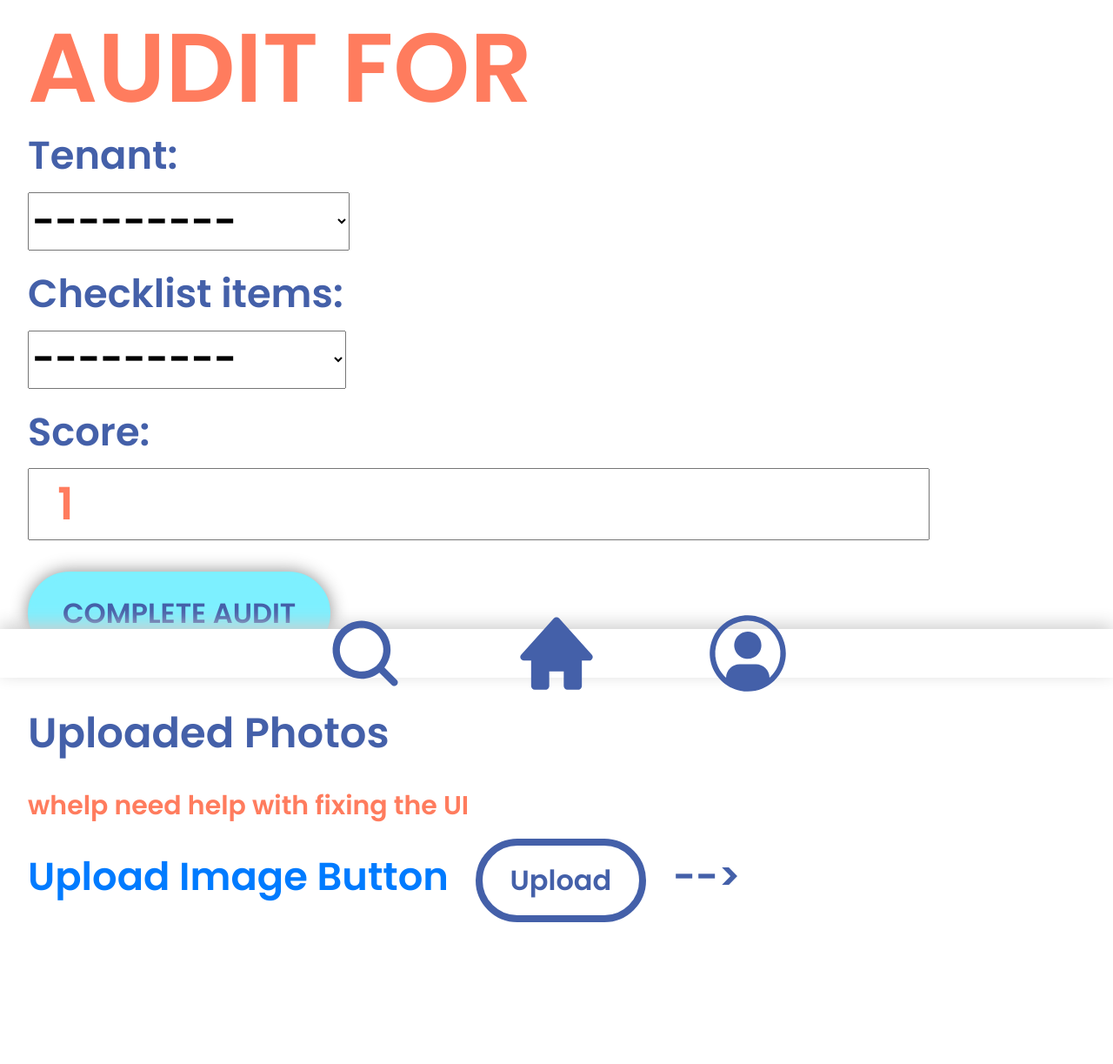
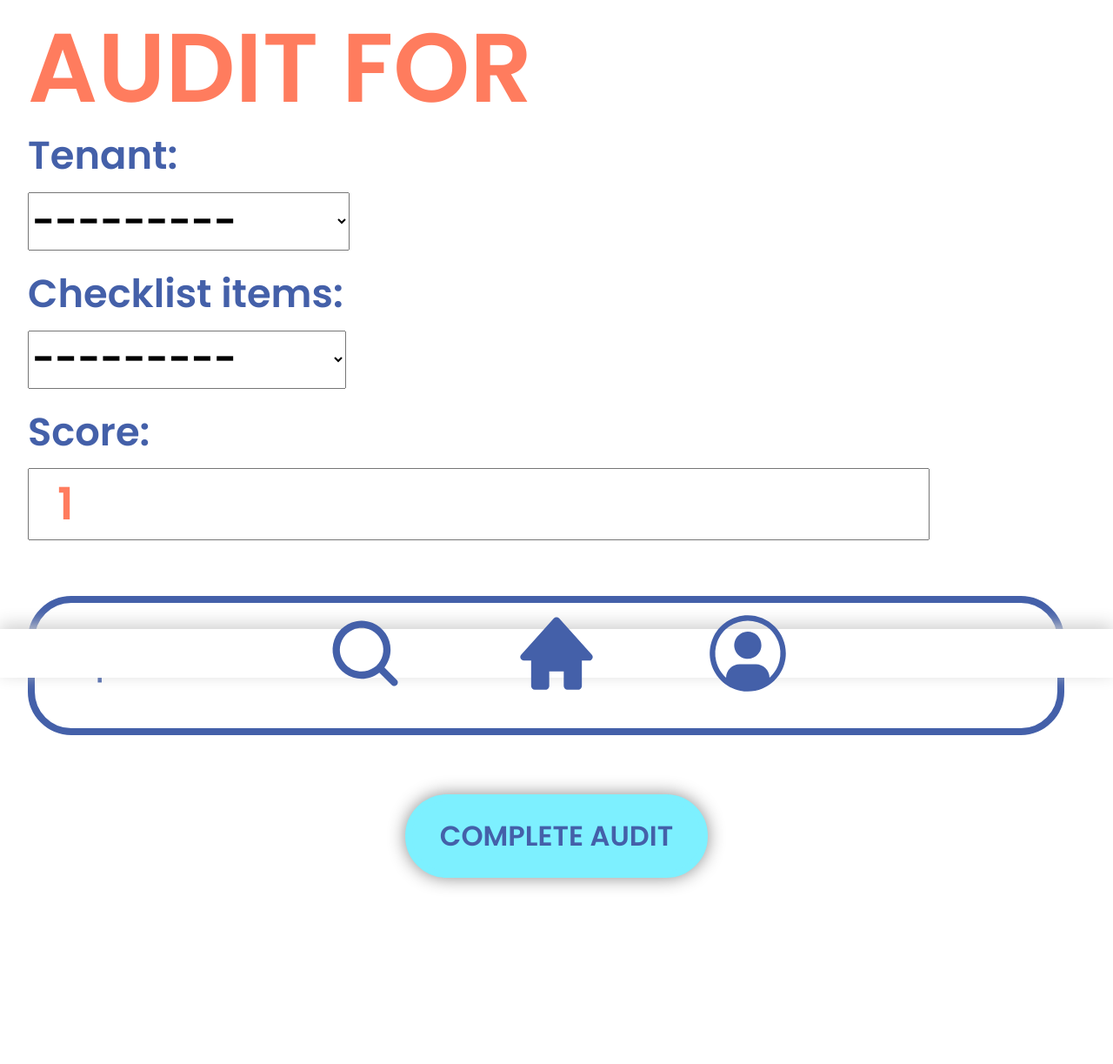
Before and after one commit to rebbyling/50003-backend, a Django app: page /create_audit/ in a window 1280 px wide. Shown: the part 21-1244 px from the top of the page at 87% size. Before the commit the page ends 1081 px from the top, so only its background shows below. Run offline with Django 3.2, Linux system fonts and the light colour scheme; a user stored in the database is signed in; data comes from the database, SQL or seed files in the repository; both versions use the stored data as it was after the commit; some libraries are stand-ins or nearby versions.

Commit message:
fixed checklist and tenant UI

```diff
--- a/SingHealth/accounts/templates/accounts/audit_form.html
+++ b/SingHealth/accounts/templates/accounts/audit_form.html
@@ -15,8 +15,8 @@
 <div > {% endcomment %}
 
 {% include 'accounts/checklistform.html' %}
-
- </div>{% comment %}
+{% comment %}
+ </div>
 <h3>Health</h3>
 <div class="tableContainer">checklist table to implement</div> {% endcomment %}
 
--- a/SingHealth/accounts/templates/accounts/checklistform.html
+++ b/SingHealth/accounts/templates/accounts/checklistform.html
@@ -12,27 +12,11 @@
 <form method ='POST' enctype="multipart/form-data">
   {% csrf_token %}
   {{ form.as_p }}
-  <!-- <input class="uploadImage" type="file" name="document">
-  <div class="centre"> -->
+<div class="max-width">
+  <a class="uploadImage" href="/upload_image">Upload Photos ></a>
+  </div>
+  <div class="centre">
    <input type='submit' value='COMPLETE AUDIT' class="completeAudit"/>
   </div>
 </form>
-
-<h3>Uploaded Photos</h3>
-<h4>whelp need help with fixing the UI</h4>
-<a href="/upload_image">Upload Image Button</a>
-<!-- <div class="padding">
-  <form method="post" enctype="multipart/form-data">
-    {% csrf_token %}
-    <input class="uploadImage" type="file" name="document">
-    <button class="uploadSubmit" type="submit">Upload</button>
-    </form>
-     {% if url %}
-        <p>Uploaded file: <a href="{{ url }}">{{ url }}</a></p>
-    {% endif %}
-  {% include 'accounts/upload_image.html' %}
-
-  </div>
-
-</form> -->
 </body>{% endblock %}
--- a/SingHealth/accounts/templates/accounts/dashboard.html
+++ b/SingHealth/accounts/templates/accounts/dashboard.html
@@ -16,7 +16,8 @@
         <th>View</th>
 
       </tr>
-      {% for i in tenants %}
+      <h4>i realised for this part it should not be looping thru the checklist model (the for i in tenants). it should show the all the tenants, like how the search bar shows the tenant on click. </h4>
+      {% for i in audits %}
       <tr>
         <td>{{ i.tenant.name }}</td>
         <td>{{ i.status }}</td>
--- a/SingHealth/accounts/templates/accounts/tenant_only.html
+++ b/SingHealth/accounts/templates/accounts/tenant_only.html
@@ -28,12 +28,10 @@
         <td>{{ i.status }}</td>
       <td>{{ i.date_audited }}</td>
       <td>{{ i.comment }}</td>
-      {% if i.status in "Fail" %}
         <td>
           <a class="updateButton" href="{% url 'upload_image' %}">Update</a>
 
         </td>
-      {% endif %}
       </tr>
             {% endfor %}
 
--- a/SingHealth/static/CSS/index.css
+++ b/SingHealth/static/CSS/index.css
@@ -7,10 +7,20 @@
   height:90%}
 
 .uploadImage {
-  margin-top: 30px;
-  text-align: left;
-  padding: 30px;
-  box-sizing: inherit;
+  border-color:#4460a9;
+  width: 98%;
+  border-style: solid;
+  border-width: 8px;
+  padding: 3rem 3rem;
+  margin-top: 3rem;
+  margin-bottom: 3rem;
+  border-radius: 50px;
+  background-color: #ffffff;
+  color: #4460a9;
+  font-size: 2rem;
+  font-family: "Poppins", sans-serif;
+  float: left;
+  display: block;
 }
 
 button.Gallery {
@@ -203,17 +213,25 @@
   color: #ff7c5e;
 }
 
+.max-width {
+  width: 100%;
+  overflow: auto;
+}
+
 .uploadSubmit {
   border-color:#4460a9;
   border-style: solid;
   border-width: 8px;
   padding: 1rem 2rem;
-  margin: 20px;
+  margin-top: 3rem;
+  margin-bottom: 3rem;
   border-radius: 50px;
   background-color: #ffffff;
   color: #4460a9;
   font-size: 2rem;
   font-family: "Poppins", sans-serif;
+  float: center;
+  display: block;
 }
 
 .centre {
```
Also changed, not shown: SingHealth/accounts/templates/accounts/tenantsdetails.html (+3 -4 lines), SingHealth/accounts/views.py (line endings or trailing spaces), SingHealth/db.sqlite3, SingHealth/image/images/-mahru6u_400x400.jpg (added), SingHealth/image/images/-mahru6u_400x400_ruSu665.jpg (added), SingHealth/image/images/This-is-Fine-300x300.jpg (added), SingHealth/image/images/This-is-Fine-300x300_CPK35dr.jpg (added), SingHealth/image/images/image_2020-12-15_00-43-04.png (added).
